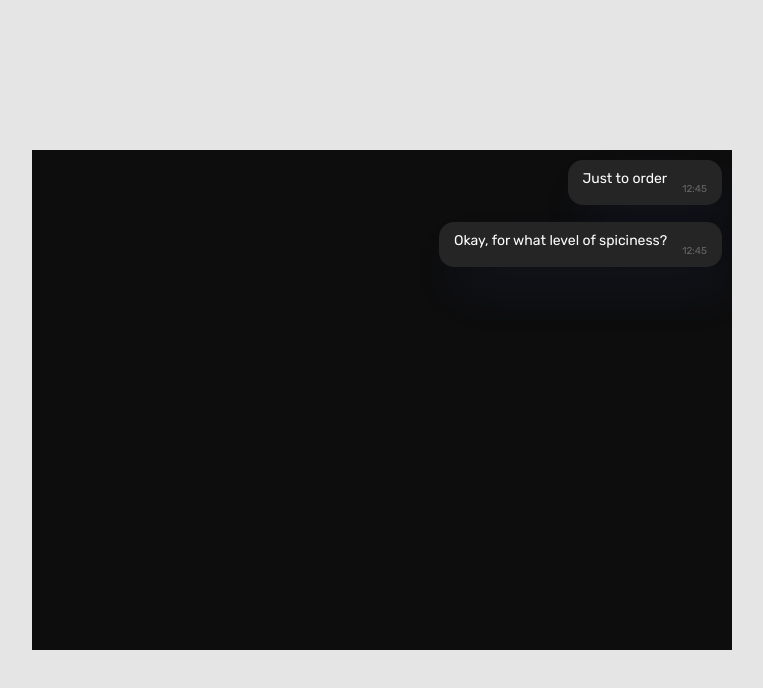
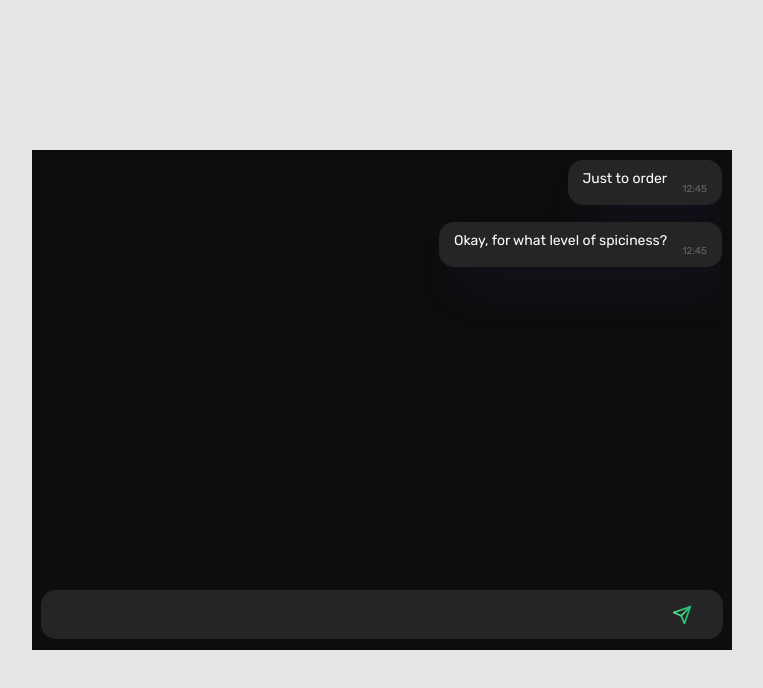
Before and after one commit to Dima9119708/stubbs-test, a React (Create React App) app: page / in a window 1280 px wide. Shown: the top 688 px of the page, without its empty margins (258-1021 px from the left). Built offline with nearby package versions, Linux system fonts and the light colour scheme.

Commit message:
Верстка. Доб. компонента Формы.

```diff
--- a/src/components/app/App.js
+++ b/src/components/app/App.js
@@ -1,10 +1,13 @@
 import './index.scss';
 import Chat from "../chat/Chat";
+import Form from "../form/Form";
+
 
 function App() {
   return (
     <div className="main">
         <Chat />
+        <Form />
     </div>
   );
 }
--- a/src/components/app/index.scss
+++ b/src/components/app/index.scss
@@ -1,7 +1,7 @@
 .main {
+  position: relative;
   width: 700px;
   height: 500px;
-  overflow-y: auto;
   margin: 0 auto;
   padding: 10px;
   background-color: #0D0D0D;
--- a/src/components/chat/Chat.js
+++ b/src/components/chat/Chat.js
@@ -8,8 +8,8 @@ const Chat = () => {
                 [
                   'Just to order',
                   'Okay, for what level of spiciness?',
-                ].map(message =>
-                    <div className="chat__item">
+                ].map( (message,idx) =>
+                    <div key={idx} className="chat__item">
                         <div className="chat__message">{ message }</div>
                         <div className="chat__date">12:45</div>
                     </div>
--- a/src/components/chat/index.scss
+++ b/src/components/chat/index.scss
@@ -2,6 +2,7 @@
   display: flex;
   flex-direction: column;
   align-items: flex-end;
+  overflow-y: auto;
   height: 100%;
   width: 100%;
 
--- /dev/null
+++ b/src/components/form/Form.js
@@ -0,0 +1,18 @@
+import React from 'react';
+import "./index.scss"
+import send from './img/send.svg'
+
+const Form = () => {
+    return (
+        <form className="form">
+            <input className="form__input" type="text"/>
+
+            <button className="form__submit" type="submit">
+                <img src={send} alt="send" />
+            </button>
+
+        </form>
+    );
+};
+
+export default Form;
--- /dev/null
+++ b/src/components/form/index.scss
@@ -0,0 +1,37 @@
+.form {
+  position: absolute;
+  display: flex;
+  bottom: 11px;
+  left: 9px;
+  right: 9px;
+  border-radius: 15px;
+  background-color: #252525;
+
+  &__input {
+    font-family: "Rubik", serif;
+    font-size: 16px;
+    width: 100%;
+    padding: 15px 16px;
+    border: 0;
+    color: #fff;
+    background: transparent;
+
+    &:focus {
+      outline: none;
+    }
+  }
+
+  &__submit {
+    display: grid;
+    place-items: center;
+    background: transparent;
+    border: 0;
+    cursor: pointer;
+    margin-right: 25px;
+
+    img {
+      height: 20px;
+      width: 20px;
+    }
+  }
+}
```
Also changed, not shown: src/components/form/img/send.svg (added).
